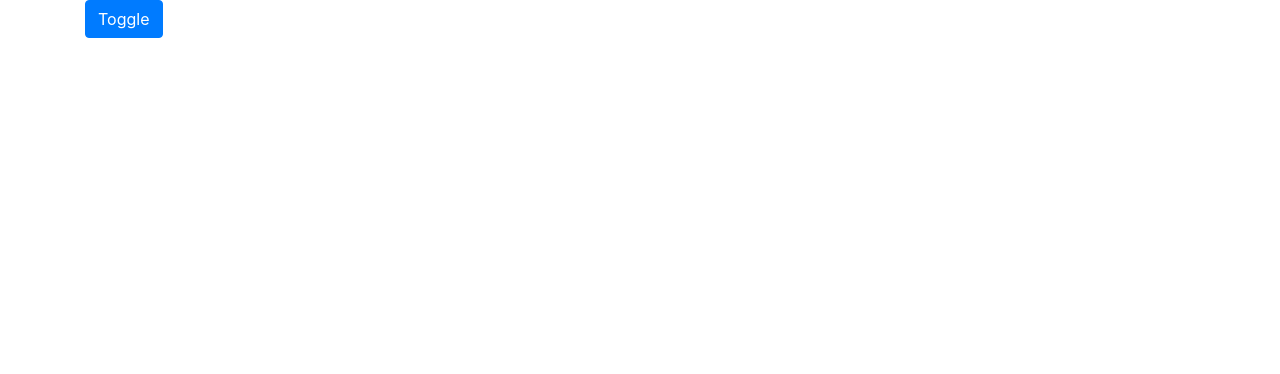
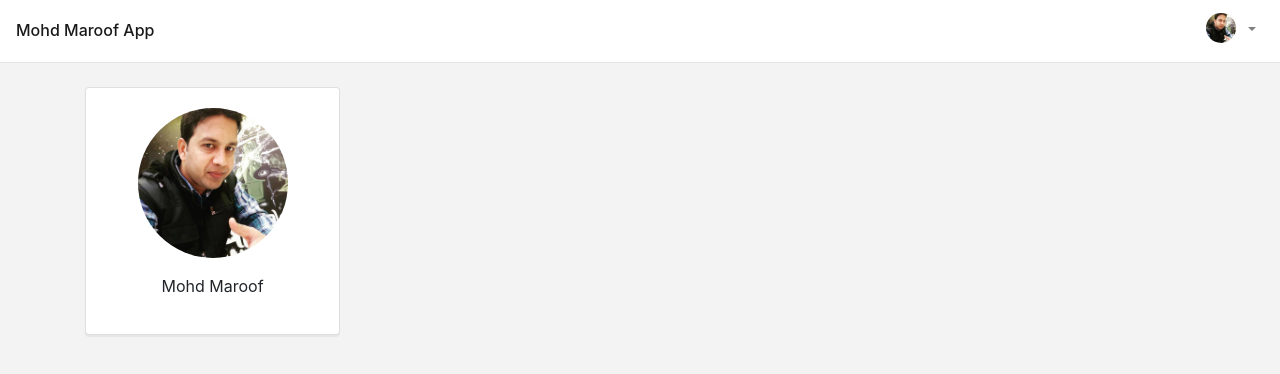
Before and after one commit to mohdmaroof/my-app, a React (Create React App) app: page / in a window 1280 px wide. Shown: the top 374 px of the page. Built offline with nearby package versions, Linux system fonts and the light colour scheme.

Commit message:
added user profile and header

```diff
--- a/package.json
+++ b/package.json
@@ -3,7 +3,12 @@
   "version": "0.1.0",
   "private": true,
   "dependencies": {
+    "@fortawesome/fontawesome-svg-core": "^1.2.12",
+    "@fortawesome/free-solid-svg-icons": "^5.6.3",
+    "@fortawesome/react-fontawesome": "^0.1.3",
     "bootstrap": "^4.2.1",
+    "node-sass": "^4.11.0",
+    "prop-types": "^15.6.2",
     "react": "^16.7.0",
     "react-dom": "^16.7.0",
     "react-scripts": "2.1.3",
--- a/src/App.js
+++ b/src/App.js
@@ -1,13 +1,25 @@
 import React, { Component } from 'react';
-import Accordion from './Component'
+import { Container, Row, Col } from 'reactstrap'
+import Header from './Component/Header'
+import UserProfile from './Component/UserProfile'
 import 'bootstrap/dist/css/bootstrap.css'
+import './Assets/css/settings.scss'
 
 class App extends Component {
   render() {
     return (
-      <div className="App">
-        <Accordion />
-      </div>
+      <React.Fragment>
+        <Header
+          brandName='Mohd Maroof App'
+        />
+        <Container className='mt-4'>
+          <Row>
+            <Col lg={3} md={4} sm={12}>
+              <UserProfile userName='Mohd Maroof' />
+            </Col>
+          </Row>
+        </Container>
+      </React.Fragment>
     );
   }
 }
--- /dev/null
+++ b/src/Assets/css/UserProfile/_userprofile.scss
@@ -0,0 +1,10 @@
+.user-profile {
+  width: 150px;
+  margin: 0 auto;
+  display: block;
+  border-radius: 100%;
+}
+
+.user-card {
+  box-shadow: 0 2px 1px rgba(0,0,0,.05);
+}
--- /dev/null
+++ b/src/Assets/css/menubar/_menubar.scss
@@ -0,0 +1,15 @@
+body {
+  background-color: #f3f3f3;
+}
+
+.bg-white {
+  border-bottom: 1px solid rgba(0,0,0,.1);
+  .user-img {
+    width: 30px;
+    height: 30px;
+    border-radius: 50px;
+    margin-right: 0.5rem;
+    position: relative;
+    top: -3px;
+  }
+}
--- /dev/null
+++ b/src/Assets/css/settings.scss
@@ -0,0 +1,2 @@
+@import './menubar/menubar';
+@import './UserProfile/userprofile'
--- a/src/Component/Accordion/index.js
+++ /dev/null
@@ -1,36 +0,0 @@
-import React, { Component } from 'react'
-import { Button, Collapse, Card, CardBody } from 'reactstrap'
-
-export default class Accordion extends Component {
-	constructor (props) {
-		super(props);
-    this.toggle = this.toggle.bind(this);
-    this.state = { collapse: false };
-	}
-	toggle() {
-    this.setState({ collapse: !this.state.collapse });
-  }
-	render() {
-    return (
-      <React.Fragment>
-        <div className='container'>
-          <div className='row'>
-            <div className='col-lg-12'>
-              <Button color="primary" onClick={this.toggle} style={{ marginBottom: '1rem' }}>Toggle</Button>
-              <Collapse isOpen={this.state.collapse}>
-                <Card>
-                  <CardBody>
-                  Anim pariatur cliche reprehenderit,
-                  enim eiusmod high life accusamus terry richardson ad squid. Nihil
-                  anim keffiyeh helvetica, craft beer labore wes anderson cred
-                  nesciunt sapiente ea proident.
-                  </CardBody>
-                </Card>
-              </Collapse>
-            </div>
-          </div>
-        </div>
-      </React.Fragment>
-    );
-  }
-}
--- /dev/null
+++ b/src/Component/Header/index.js
@@ -0,0 +1,61 @@
+import React, { Component } from 'react';
+import {
+  Collapse,
+  Navbar,
+  NavbarToggler,
+  NavbarBrand,
+  Nav,
+  UncontrolledDropdown,
+  DropdownToggle,
+  DropdownMenu,
+	DropdownItem } from 'reactstrap';
+import PropTypes from 'prop-types';
+import maroof from '../../Assets/img/maroof.jpg'
+
+class Header extends Component {
+  constructor(props) {
+    super(props);
+
+    this.toggle = this.toggle.bind(this);
+    this.state = {
+      isOpen: false
+    };
+  }
+  toggle() {
+    this.setState({
+      isOpen: !this.state.isOpen
+    });
+  }
+  render() {
+    return (
+      <div>
+        <Navbar color="white" light expand="md">
+          <NavbarBrand href="/"><h6 className='mb-0'>{this.props.brandName}</h6></NavbarBrand>
+          <NavbarToggler onClick={this.toggle} />
+          <Collapse isOpen={this.state.isOpen} navbar>
+            <Nav className="ml-auto" navbar>
+              <UncontrolledDropdown nav inNavbar>
+                <DropdownToggle nav caret>
+                  <img src={maroof} className='user-img' alt='User Profile' />
+                </DropdownToggle>
+                <DropdownMenu right>
+                  <DropdownItem>
+                    Sign Out
+                  </DropdownItem>
+                </DropdownMenu>
+              </UncontrolledDropdown>
+            </Nav>
+          </Collapse>
+        </Navbar>
+      </div>
+    );
+	}
+}
+Header.propTypes = {
+	brandName: PropTypes.string
+}
+Header.defaultProps = {
+	brandName: ''
+}
+
+export default Header
--- /dev/null
+++ b/src/Component/UserProfile/index.js
@@ -0,0 +1,34 @@
+import React, { Component } from 'react'
+import { Card, CardBody, CardTitle } from 'reactstrap'
+import PropTypes from 'prop-types';
+import maroof from '../../Assets/img/maroof.jpg'
+
+export default class UserProfile extends Component {
+	constructor (props) {
+		super(props)
+    this.state = {
+
+    };
+	}
+
+	render() {
+    return (
+      <React.Fragment>
+        <Card className='user-card'>
+          <CardBody>
+            <div className='mx-auto'>
+              <img className='user-profile' src={maroof} alt='Maroof' />
+            </div>
+            <CardTitle className='my-3 text-center'>{this.props.userName}</CardTitle>
+          </CardBody>
+        </Card>
+      </React.Fragment>
+    );
+  }
+}
+UserProfile.propTypes = {
+	userName: PropTypes.string
+}
+UserProfile.defaultProps = {
+	userName: ''
+}
--- a/src/Component/index.js
+++ /dev/null
@@ -1,3 +0,0 @@
-import Accordion from './Accordion'
-
-export default Accordion
```
Also changed, not shown: src/Assets/img/maroof.jpg (added), 1 other file (tests, documents, lock files or other folders).
